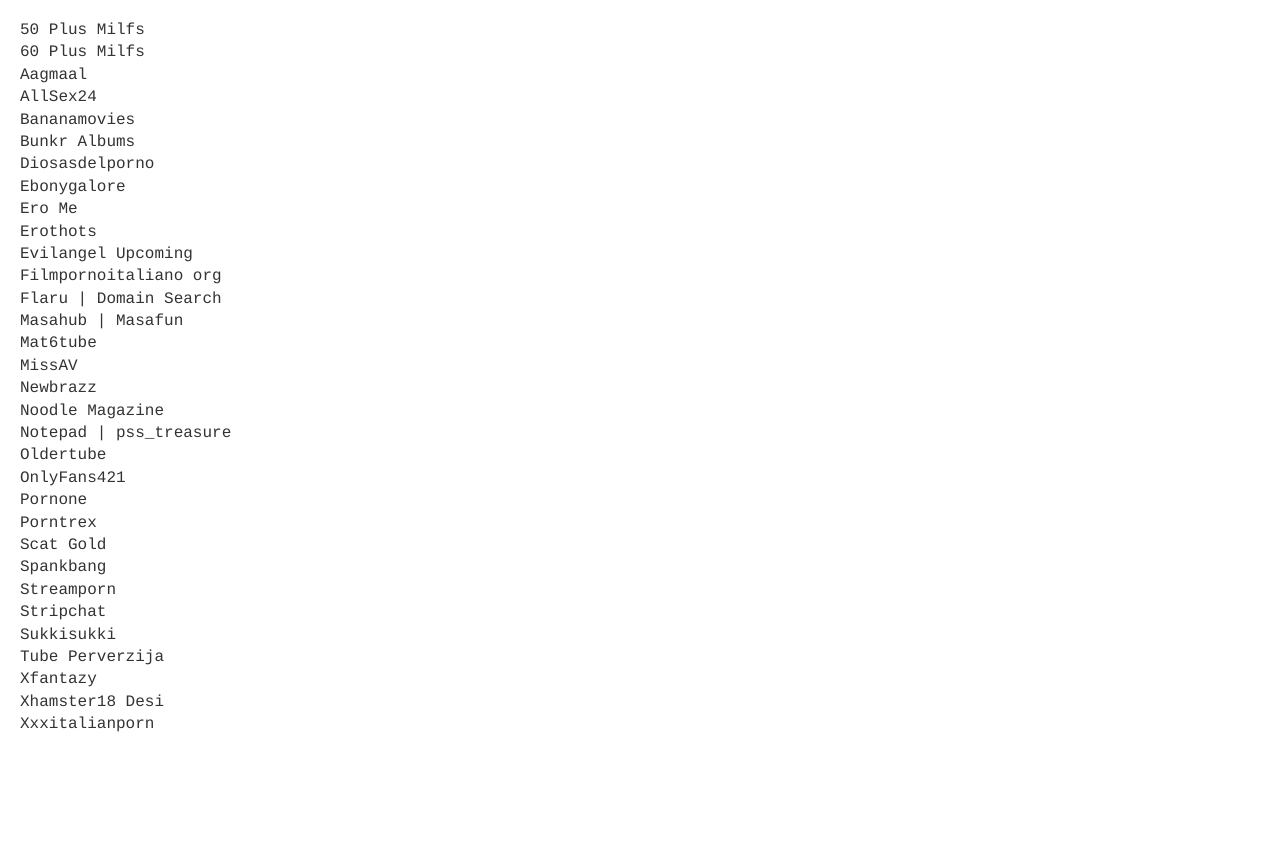
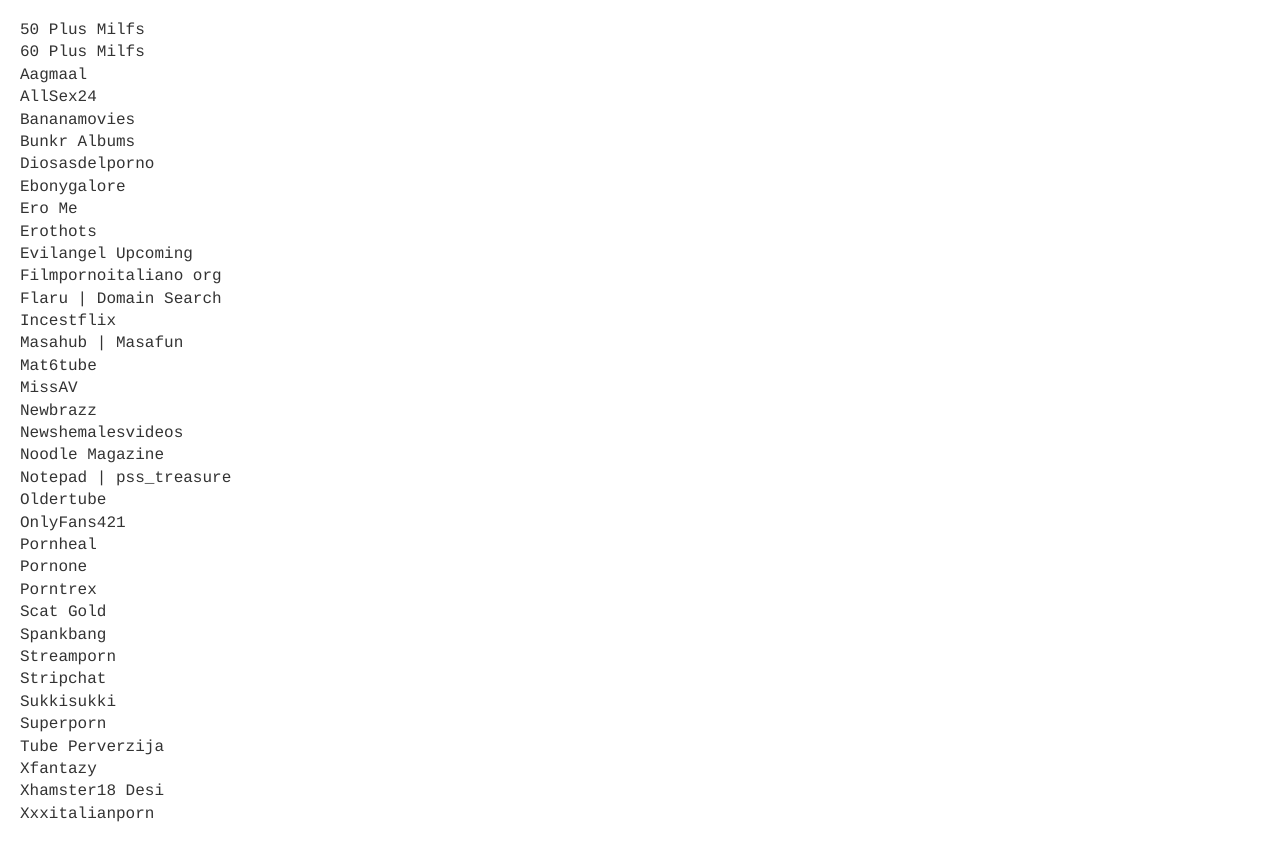
Before and after one commit to CaveManDNA/CaveManDNA.github.io, a plain HTML site: page index.html in a window 1280 px wide. Shown: the part 96-941 px from the top of the page. Before the commit the page ends 852 px from the top, so only its background shows below. Drawn offline with Linux system fonts and the light colour scheme.

Commit message:
Update index.html

```diff
--- a/index.html
+++ b/index.html
@@ -89,6 +89,10 @@
                 <li><a href="https://pornone.com/" target="_blank">Pornone</a></li>
                 <li><a href="https://streamporn.pw/" target="_blank">Streamporn</a></li>
                 <li><a href="https://bananamovies.org/" target="_blank">Bananamovies</a></li>
+                <li><a href="https://www.superporn.com/" target="_blank">Superporn</a></li>
+                <li><a href="https://pornheal.com/" target="_blank">Pornheal</a></li>
+                <li><a href="https://newshemalesvideos.com/" target="_blank">Newshemalesvideos</a></li>
+                <li><a href="http://incestflix.org/" target="_blank">Incestflix</a></li>
             </ol>
         </div>
 
```
